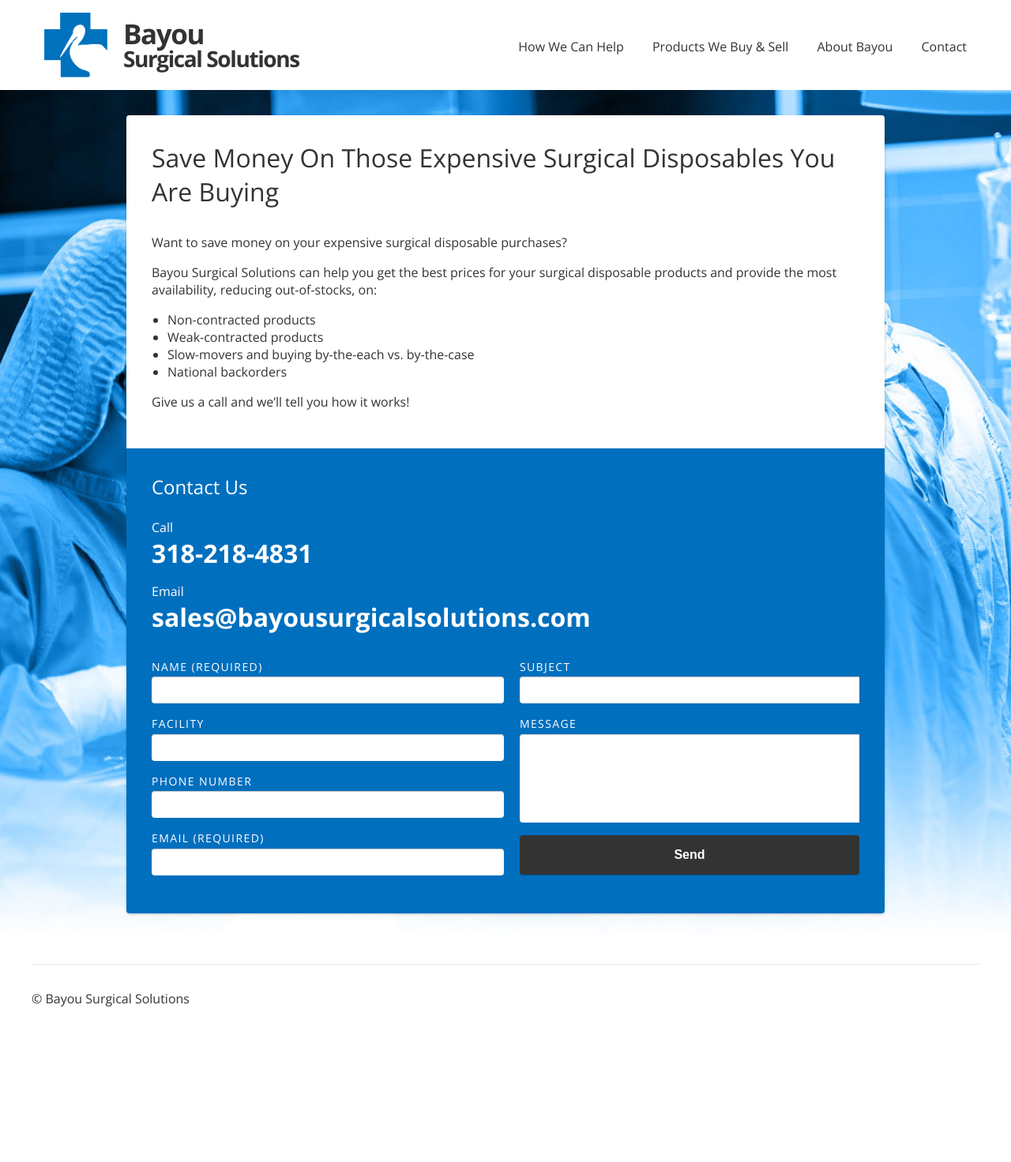
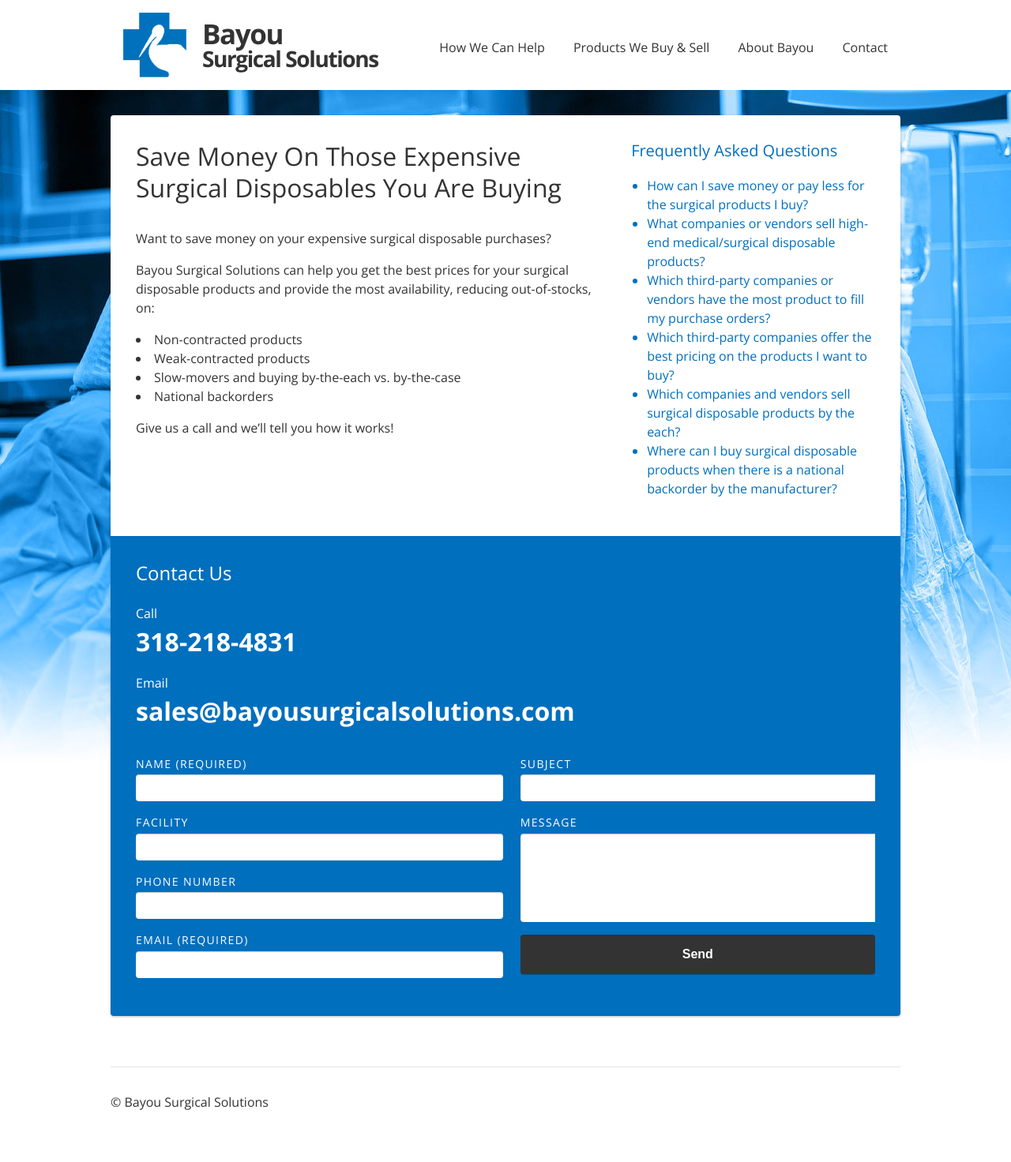
Before and after one commit to madebysteve/bayousurgicalsolutions.com, a Jekyll site: the page built from save-money-on-expensive-surgical-disposables.md, in a window 1280 px wide. Shown: the whole page at 79% size. Built offline with Jekyll 4.4.1, drawn with Linux system fonts in a browser that asks for light colours; before the commit the page ends 1340 px from its top, so only the background shows below that.

Commit message:
Add FAQs

```diff
--- a/css/style.sass
+++ b/css/style.sass
@@ -8,18 +8,20 @@
 $white: #fff
 $black: #000
 $border-radius: .25em
-$wrapper-width: 75em
+$wrapper-width: 1000px
 
 body
   background-color: $white
   color: $text-color
   font-family: "Open Sans", sans-serif
   font-size: 100%
+  line-height: 1.5
 
 h1, h2, h3, h4, h5, h6
   text-transform: capitalize
   margin-top: 0
   margin-bottom: 1em
+  line-height: 1.25
 
 h1
   font-size: 2em
@@ -72,7 +74,7 @@
 
 .Main
   background-color: $white
-  max-width: 60em
+  max-width: $wrapper-width
   box-shadow: 0 1px 3px rgba(0,0,0,.25)
   border-radius: $border-radius
   overflow: hidden
@@ -80,8 +82,7 @@
   margin-right: auto
   &-wrapper
     background: url("/img/bg.jpg") center top no-repeat
-    @media screen and (min-width: 1280px)
-      background-size: cover
+    background-size: 100% auto
     overflow: hidden
     padding: 2em
     min-height: 400px
@@ -132,6 +133,7 @@
       background-color: rgba(0,0,0,.1)
 
 .ContactForm
+  clear: both
   background-color: $primary-color
   color: $white
   padding: 2em
@@ -168,8 +170,18 @@
   border-radius: $border-radius
   box-shadow: 0 1px 1px rgba(0,0,0,.25)
   text-decoration: none
+  &:link, &:visited
+    color: $white
   &:hover, &:focus
     text-decoration: underline
+
+.Aside
+  float: right
+  width: 33%
+  margin: 0 0 2em 2em
+  color: $primary-color
+  h2
+    font-size: 1.25em
 
 .right
   float: right
--- a/save-money-on-expensive-surgical-disposables.md
+++ b/save-money-on-expensive-surgical-disposables.md
@@ -1,6 +1,18 @@
 ---
 title: "Save Money on Expensive Surgical Disposables"
 ---
+
+<div class="Aside">
+  <h2>Frequently Asked Questions</h2>
+  <ul>
+    <li>How can I save money or pay less for the surgical products I buy?</li>
+    <li>What companies or vendors sell high-end medical/surgical disposable products?</li>
+    <li>Which third-party companies or vendors have the most product to fill my purchase orders?</li>
+    <li>Which third-party companies offer the best pricing on the products I want to buy?</li>
+    <li>Which companies and vendors sell surgical disposable products by the each?</li>
+    <li>Where can I buy surgical disposable products when there is a national backorder by the manufacturer?</li>
+  </ul>
+</div>
 
 # Save money on those expensive surgical disposables you are buying
 
@@ -8,9 +20,9 @@
 
 Bayou Surgical Solutions can help you get the best prices for your surgical disposable products and provide the most availability, reducing out-of-stocks, on:
 
-- Non-contracted products
-- Weak-contracted products
-- Slow-movers and buying by-the-each vs. by-the-case
-- National backorders
-
+<li>Non-contracted products
+<li>Weak-contracted products</li>
+<li>Slow-movers and buying by-the-each vs. by-the-case</li>
+<li>National backorders</li>
+</li>
 Give us a call and we’ll tell you how it works!
```
Also changed, not shown: sell-non-moving-surgical-disposables.md (+11 -0 lines).
